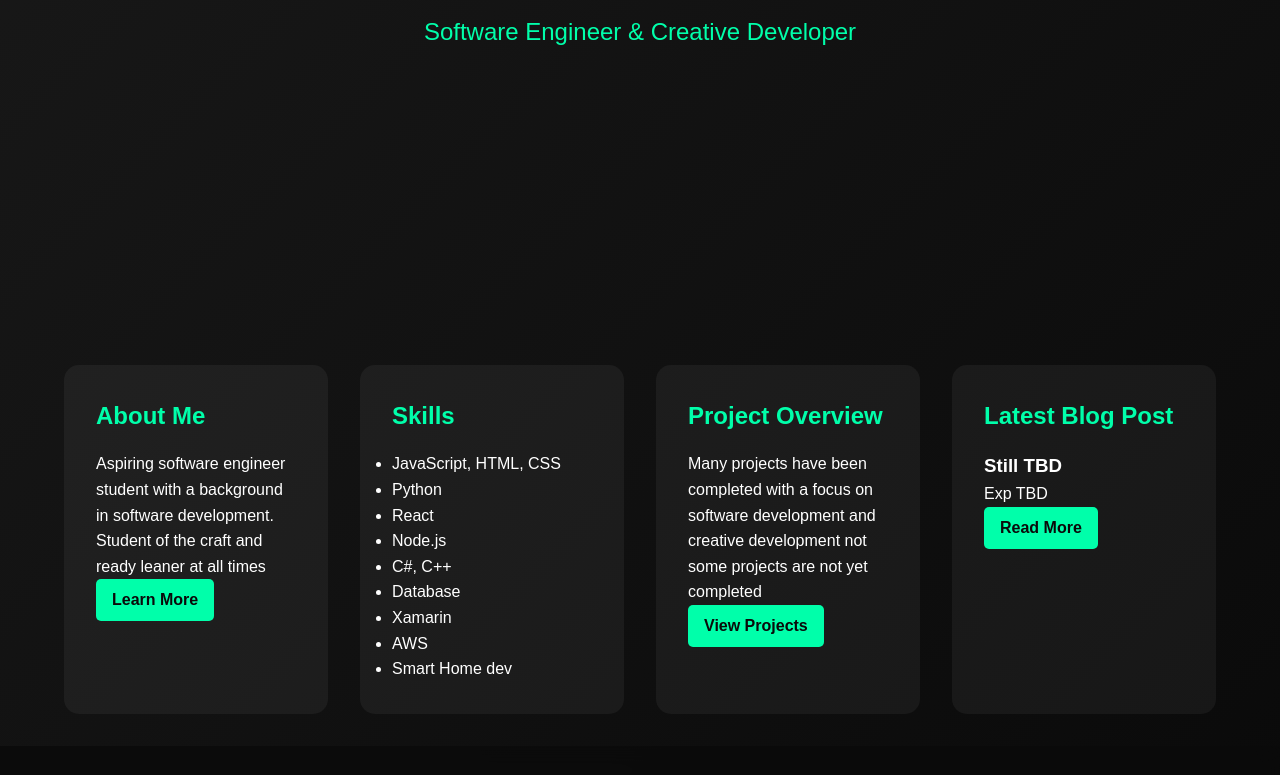
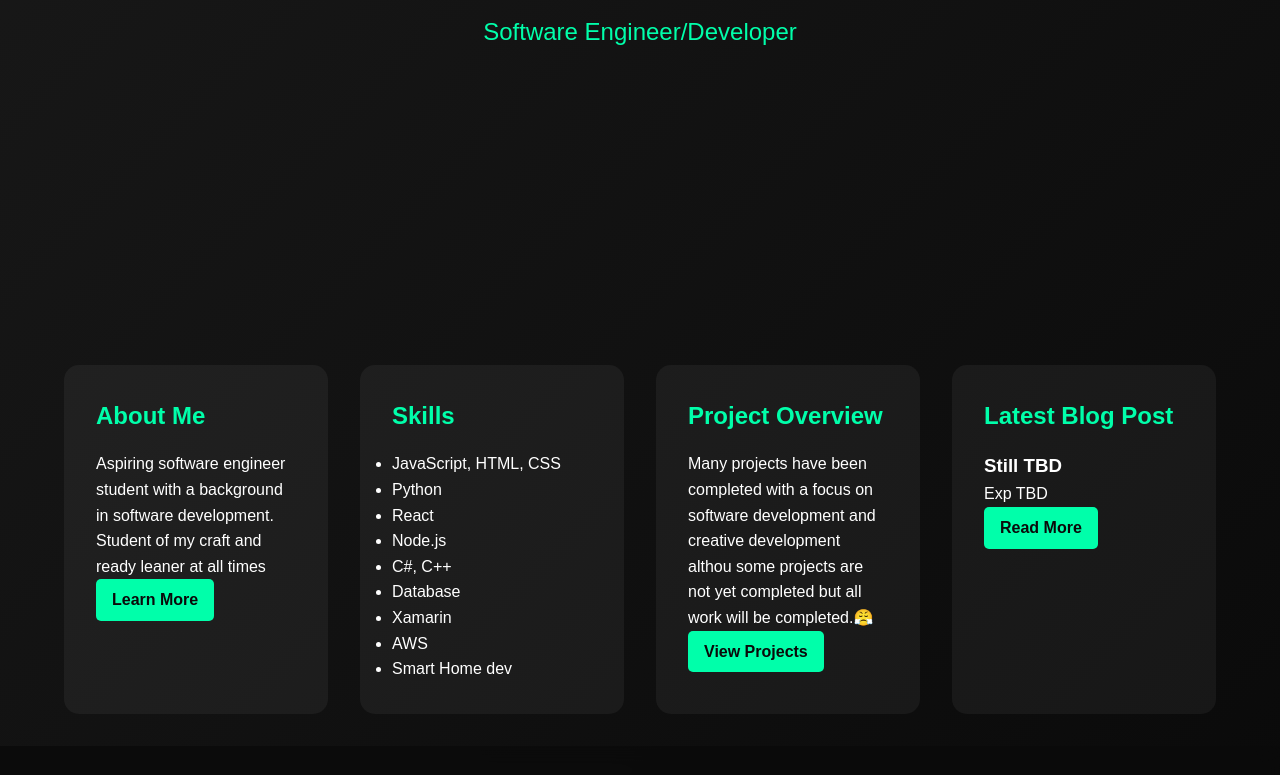
Before and after one commit to kxngHADES/NdaedzoMudau, a website: page index.html in a window 1280 px wide. Shown: the part 467-1242 px from the top of the page. Drawn offline with nearby package versions, Linux system fonts and the light colour scheme; a web font is replaced by a local one.

Commit message:
Update index.html

```diff
--- a/index.html
+++ b/index.html
@@ -29,13 +29,13 @@
     <main>
         <section class="hero">
             <h1 class="glitch" data-text="Ndaedzo Mudau">Ndaedzo Mudau</h1>
-            <p class="subtitle">Software Engineer & Creative Developer</p>
+            <p class="subtitle">Software Engineer/Developer</p>
         </section>
 
         <section class="bento-grid">
             <div class="bento-item" id="about-preview">
                 <h2>About Me</h2>
-                <p>Aspiring software engineer student with a background in software development. Student of the craft and ready leaner at all times</p>
+                <p>Aspiring software engineer student with a background in software development. Student of my craft and ready leaner at all times</p>
                 <a href="about.html" class="btn">Learn More</a>
             </div>
             <div class="bento-item" id="skills-preview">
@@ -54,7 +54,7 @@
             </div>
             <div class="bento-item" id="featured-project">
                 <h2>Project Overview</h2>
-                <p>Many projects have been completed with a focus on software development and creative development not some projects are not yet completed</p>
+                <p>Many projects have been completed with a focus on software development and creative development althou some projects are not yet completed but all work will be completed.😤</p>
                 <a href="projects.html" class="btn">View Projects</a>
             </div>
             <div class="bento-item" id="latest-blog">
@@ -85,6 +85,5 @@
     <script src="https://cdnjs.cloudflare.com/ajax/libs/gsap/3.9.1/gsap.min.js"></script>
     <script src="js/main.js"></script>
     <script src="js/animations.js"></script>
-    <script src="js/webgl.js"></script>
 </body>
 </html>
```
